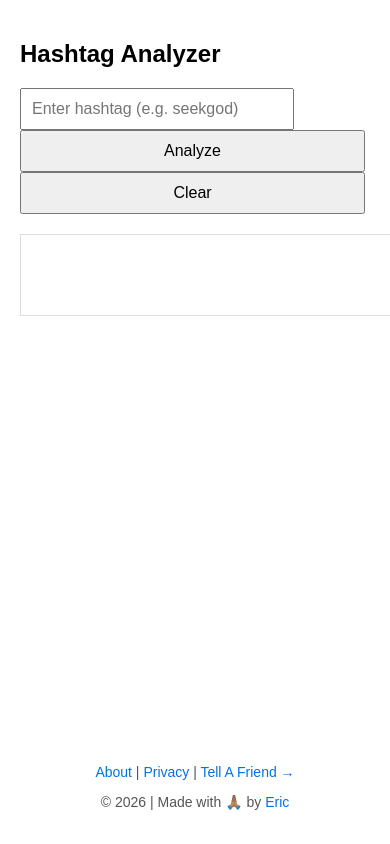
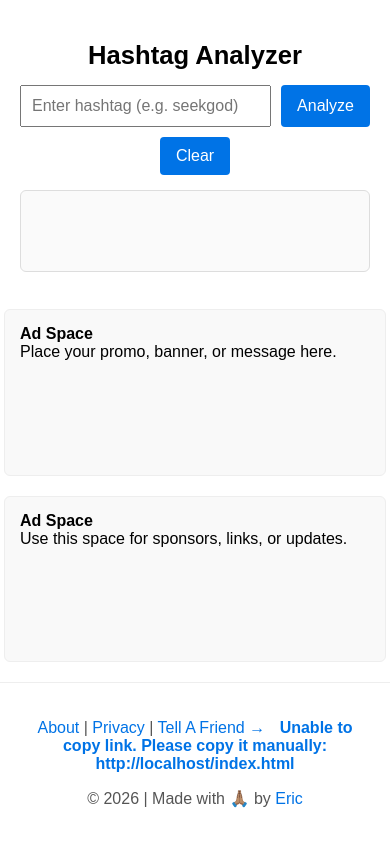
Before and after one commit to erickouassi/yt-hashtag-analyzer, a plain HTML site: page index.html in a window 390 px wide. Both pictures are taken after a click on the link "Tell A Friend →". Drawn offline with Linux system fonts and the light colour scheme.

Commit message:
Add files via upload

```diff
--- a/index.html
+++ b/index.html
@@ -2,47 +2,105 @@
 <html>
 <head>
   <title>Hashtag Analyzer</title>
+  <meta name="viewport" content="width=device-width, initial-scale=1.0">
   <style>
     html, body {
+      margin: 0;
+      padding: 0;
       height: 100%;
-      margin: 0;
-      display: flex;
-      flex-direction: column;
+      font-family: Arial, sans-serif;
+      font-size: 16px;
+      box-sizing: border-box;
     }
 
     body {
-      font-family: Arial;
-      padding: 20px;
-      box-sizing: border-box;
+      display: flex;
+      flex-direction: column;
+      min-height: 100vh;
     }
 
-    input { padding: 10px; width: 250px; font-size: 16px; }
-    button { padding: 10px 20px; font-size: 16px; cursor: pointer; margin-right: 5px; }
+    .main-layout {
+      display: flex;
+      flex-direction: row;
+      justify-content: center;
+      gap: 20px;
+      flex: 1;
+      padding: 20px;
+    }
+
+    .sidebar {
+      flex: 1;
+      min-width: 150px;
+      background: #f9f9f9;
+      border: 1px solid #eee;
+      padding: 15px;
+      border-radius: 6px;
+      font-size: 1rem;
+    }
+
+    .center-box {
+      flex: 2;
+      max-width: 450px;
+    }
+
+    h2 {
+      font-size: 1.6rem;
+      margin-bottom: 15px;
+      text-align: center;
+    }
+
+    .input-group {
+      display: flex;
+      flex-wrap: wrap;
+      gap: 10px;
+      margin-bottom: 15px;
+      justify-content: center;
+    }
+
+    input {
+      padding: 10px;
+      font-size: 1rem;
+      min-width: 200px;
+      flex: 1;
+    }
+
+    button {
+      padding: 10px 16px;
+      font-size: 1rem;
+      cursor: pointer;
+      border: none;
+      background: #0073e6;
+      color: white;
+      border-radius: 4px;
+    }
 
     #result {
-      margin-top: 20px;
+      margin-top: 10px;
       padding: 15px;
       border: 1px solid #ddd;
-      width: 350px;
+      border-radius: 6px;
+      background: #fafafa;
       line-height: 1.6;
+      font-size: 1rem;
+      word-wrap: break-word;
       min-height: 50px;
     }
 
     .tag {
       display: inline-block;
       background: #f0f0f0;
-      padding: 5px 10px;
-      margin: 3px;
+      padding: 6px 12px;
+      margin: 4px 4px 0 0;
       border-radius: 5px;
-      font-size: 14px;
+      font-size: 0.95rem;
     }
 
     footer {
-      margin-top: auto; /* pushes footer to bottom */
       text-align: center;
-      font-size: 14px;
+      font-size: 1rem;
       color: #555;
-      padding-top: 20px;
+      padding: 20px;
+      border-top: 1px solid #eee;
     }
 
     footer a {
@@ -53,28 +111,78 @@
     footer a:hover {
       text-decoration: underline;
     }
+
+    @media (max-width: 768px) {
+      .main-layout {
+        flex-direction: column;
+        align-items: center;
+      }
+
+      .sidebar {
+        width: 100%;
+        max-width: 450px;
+        order: 2; /* sidebars appear after analyzer */
+      }
+
+      .center-box {
+        width: 100%;
+        max-width: 450px;
+        order: 1; /* analyzer stays on top */
+      }
+    }
+    .share-result {
+  font-weight: bold;
+  margin-left: 8px;
+}
+
+.share-result.success {
+  color: green;
+}
+
+.share-result.error {
+  color: red;
+}
+
   </style>
 </head>
 <body>
 
+  <div class="main-layout">
+    <div class="sidebar left-sidebar">
+      <strong>Ad Space</strong><br>
+      Place your promo, banner, or message here.
+    </div>
+
+    <div class="center-box">
       <h2>Hashtag Analyzer</h2>
 
+      <div class="input-group">
         <input id="tagInput" type="text" placeholder="Enter hashtag (e.g. seekgod)">
         <button onclick="runAnalyzer()">Analyze</button>
         <button onclick="resetAnalyzer()">Clear</button>
+      </div>
 
       <div id="result"></div>
+    </div>
+
+    <div class="sidebar right-sidebar">
+      <strong>Ad Space</strong><br>
+      Use this space for sponsors, links, or updates.
+    </div>
+  </div>
 
 <footer>
   <p>
     <a href="about.html">About</a> |
     <a href="privacy.html">Privacy</a> |
     <a href="#" id="shareLink">Tell A Friend →</a>
+    <span class="share-result" style="margin-left:10px; color:#0073e6;"></span>
   </p>
   <p>© <span id="year"></span> | Made with 🙏🏽 by
     <a href="https://erickouassi.com/" target="_blank">Eric</a>
   </p>
 </footer>
+
 
 <script>
   document.getElementById("year").textContent = new Date().getFullYear();
@@ -136,6 +244,50 @@
     console.log("🔄 Analyzer reset");
   }
 </script>
+<script>
+    // Share link functionality
+async function shareWebsite(event) {
+    event.preventDefault();
+
+    const shareData = {
+        title: document.title, // Automatically use the page title
+        text: 'Hi, I found this website and thought you might like it:',
+        url: window.location.href
+    };
+
+    const resultPara = document.querySelector('.share-result');
+    if (!resultPara) {
+        console.error('Share result element not found');
+        return;
+    }
+
+    // Try Web Share API first
+    if (navigator.share) {
+        try {
+            await navigator.share(shareData);
+            resultPara.textContent = 'Shared successfully! 🙂';
+            resultPara.className = 'share-result success';
+            return;
+        } catch (err) {
+            console.warn('Share failed, falling back to clipboard:', err);
+        }
+    }
+
+    // Fallback: copy to clipboard
+    try {
+        await navigator.clipboard.writeText(shareData.url);
+        resultPara.textContent = 'Link copied to clipboard! 🙂';
+        resultPara.className = 'share-result success';
+    } catch (err) {
+        console.error('Error copying to clipboard:', err);
+        resultPara.textContent = 'Unable to copy link. Please copy it manually: ' + shareData.url;
+        resultPara.className = 'share-result error';
+    }
+}
+
+// Add share link event listener
+document.getElementById('shareLink').addEventListener('click', shareWebsite);
+</script>
 
 </body>
 </html>
```
Lines whose indentation alone changed are shown as unchanged.
